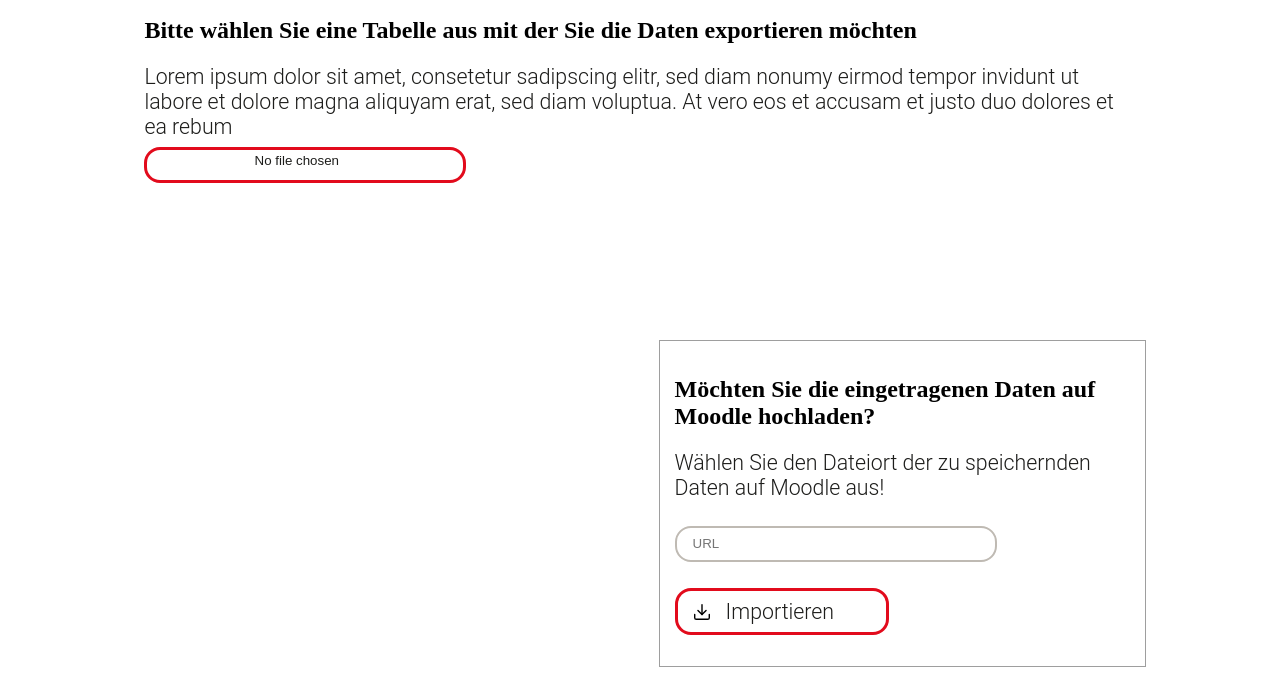
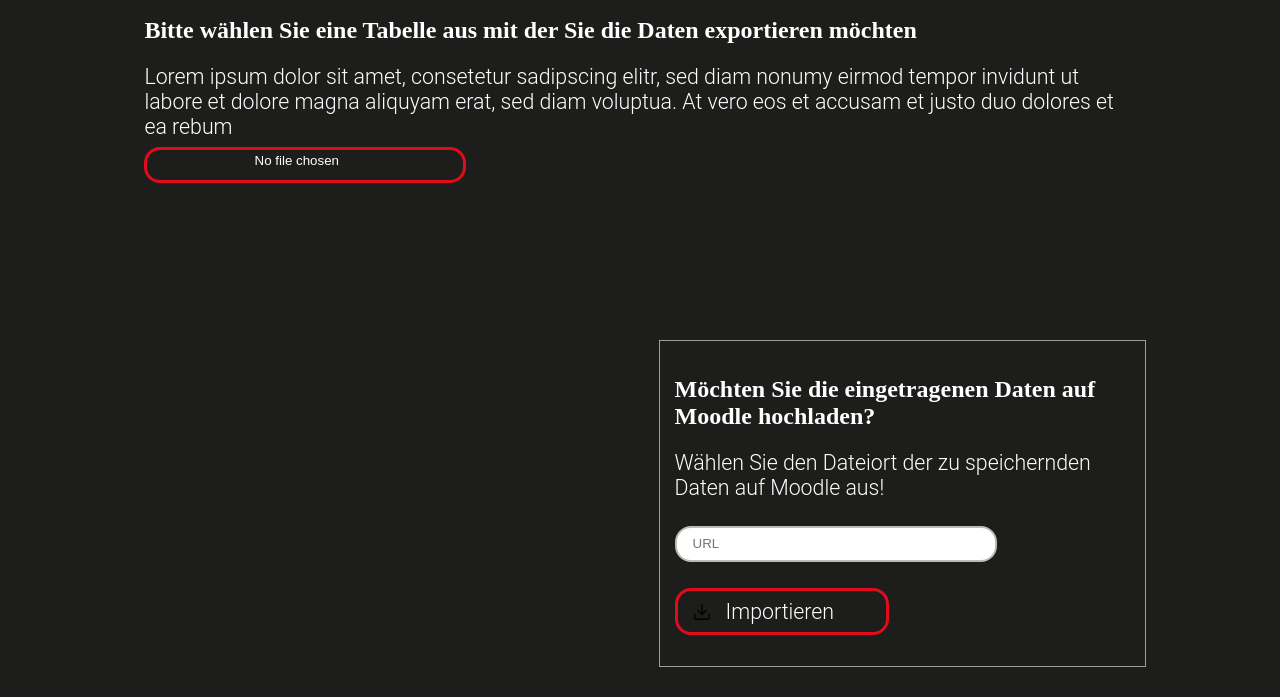
Before and after one commit to BobMcGlobus/Moodle-Excel-T6, an Electron app: page 01_front-End/01_App/src/html/index.html in a window 1280 px wide. Shown: the part 162-859 px from the top of the page. Drawn offline with Linux system fonts and the dark colour scheme.

Commit message:
Darkmode
simple Darkmode

```diff
--- a/01_front-End/01_App/src/css/style.css
+++ b/01_front-End/01_App/src/css/style.css
@@ -17,8 +17,12 @@
     --tablegray: #807C78;
     --formlightgray: #BFBAB3;
     --formdarkgray: #403E3C;
+    --buttondark: #403E3C;
 }
 
+body{
+    background-color: var(--buttonwhite);
+}
 .text {
     font-family: Roboto Light; /*morgen checken wegen einbinden*/
     font-size: 16pt;
@@ -233,3 +237,15 @@
     width: 45%;
     float: left;
 }
+/*--Darkmode--*/
+@media (prefers-color-scheme: dark) {
+    .CTARedSpecial:hover {color: var(--buttondark);}
+    body{background-color: #1D1D1B;}
+    .text {color: white}
+    input{color: #1D1D1B}
+    .headline{color: white}
+    .subHeadline{color: white}
+    h1,h2,h3,h4,h5,h6{color: white}
+    .CTAinput{color: white}
+
+}
```
